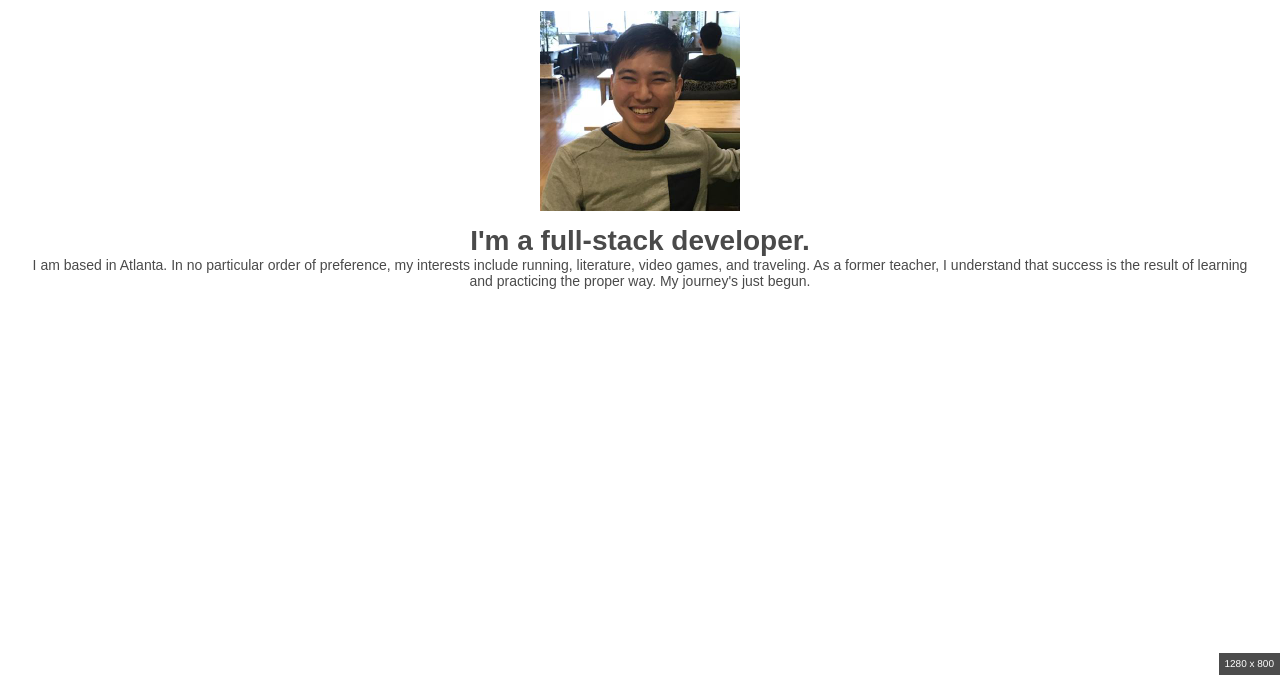
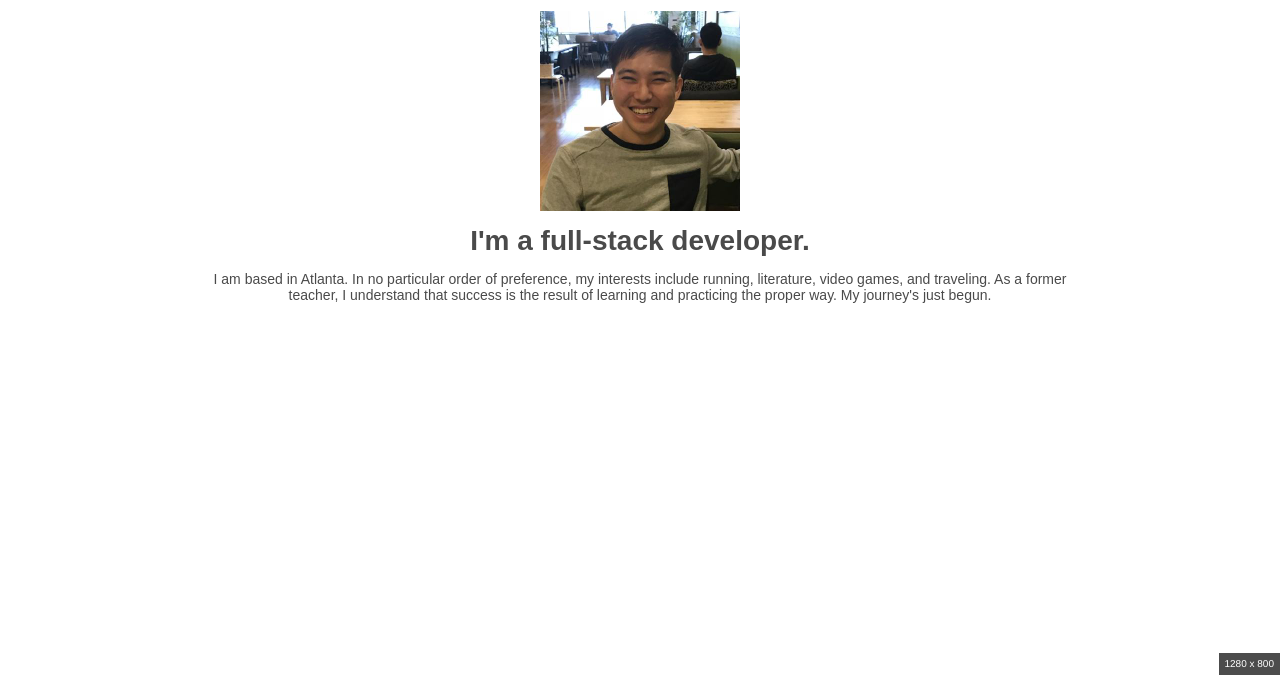
Before and after one commit to pcyu/portfolio, a website: page public/index.html in a window 1280 px wide. Shown: the part 125-800 px from the top of the page. Drawn offline with nearby package versions, Linux system fonts and the light colour scheme; files whose address does not match are found by name.

Commit message:
updated index.html

```diff
--- a/public/index.html
+++ b/public/index.html
@@ -40,7 +40,7 @@
         <img src="./src/img/peteryu.jpg">
       </section>
 
-      <section class="intro-bottom"></section>
+      <section class="intro-bottom">
         <h1>I'm a full-stack developer.</h1>
       </section>
 
@@ -48,6 +48,10 @@
         <p>I am based in Atlanta.  In no particular order of preference, my interests include running, literature, video games, and traveling.  As a former teacher, I understand that success is the result of learning and practicing the proper way.  My journey's just begun.</p>
       </section>
 
+      <section class ="portfolio-1"></section>
+
+      <section class ="portfolio-2"></section>
+
     </div>
 
   </body>
--- a/src/css/_layout.scss
+++ b/src/css/_layout.scss
@@ -32,7 +32,7 @@
 
 .y-grid {
   display: grid;
-  grid-template-columns: 30px 1fr 30px;
+  grid-template-columns: 15% 1fr 15%;
   justify-items: center;
   position: relative;
   top: 90px;
--- a/src/css/_reset.scss
+++ b/src/css/_reset.scss
@@ -179,11 +179,11 @@ input[type=button] {width: auto; overflow: visible;}
 // Custom text-selection colors (remove any text shadows: http://twitter.com/miketaylr/status/12228805301)
 //------------------------------------------------------------------------------
 ::-moz-selection {
-	background: thistle;
+	background: #7597A7;
 	text-shadow: none;
 }
 ::selection {
-	background: thistle;
+	background: #7597A7;
 	text-shadow: none;
 }
 
--- a/src/css/_zasu.scss
+++ b/src/css/_zasu.scss
@@ -8,7 +8,8 @@
 }
 
 .intro-bottom {
-  grid-column-start: 1;
+  grid-column-start: 2;
+  text-align: center;
 }
 
 .bio {
```
Also changed, not shown: public/style.css.
